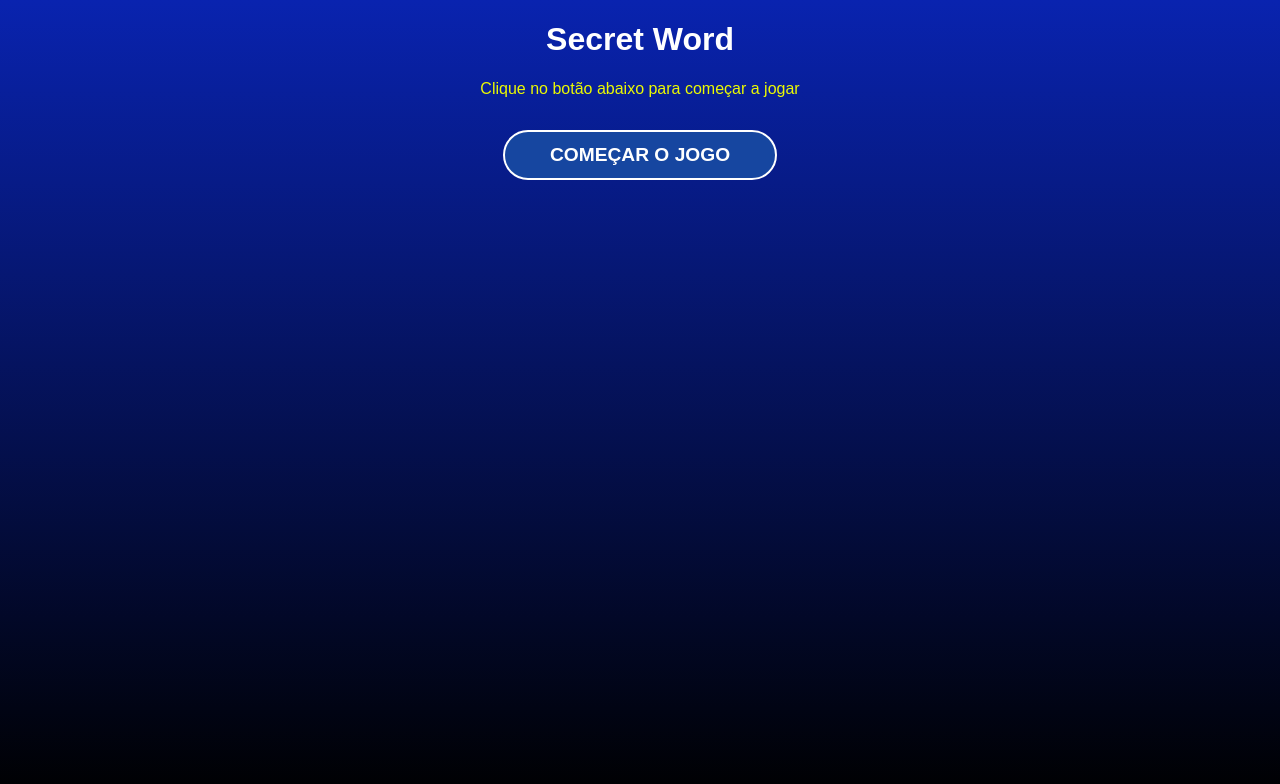
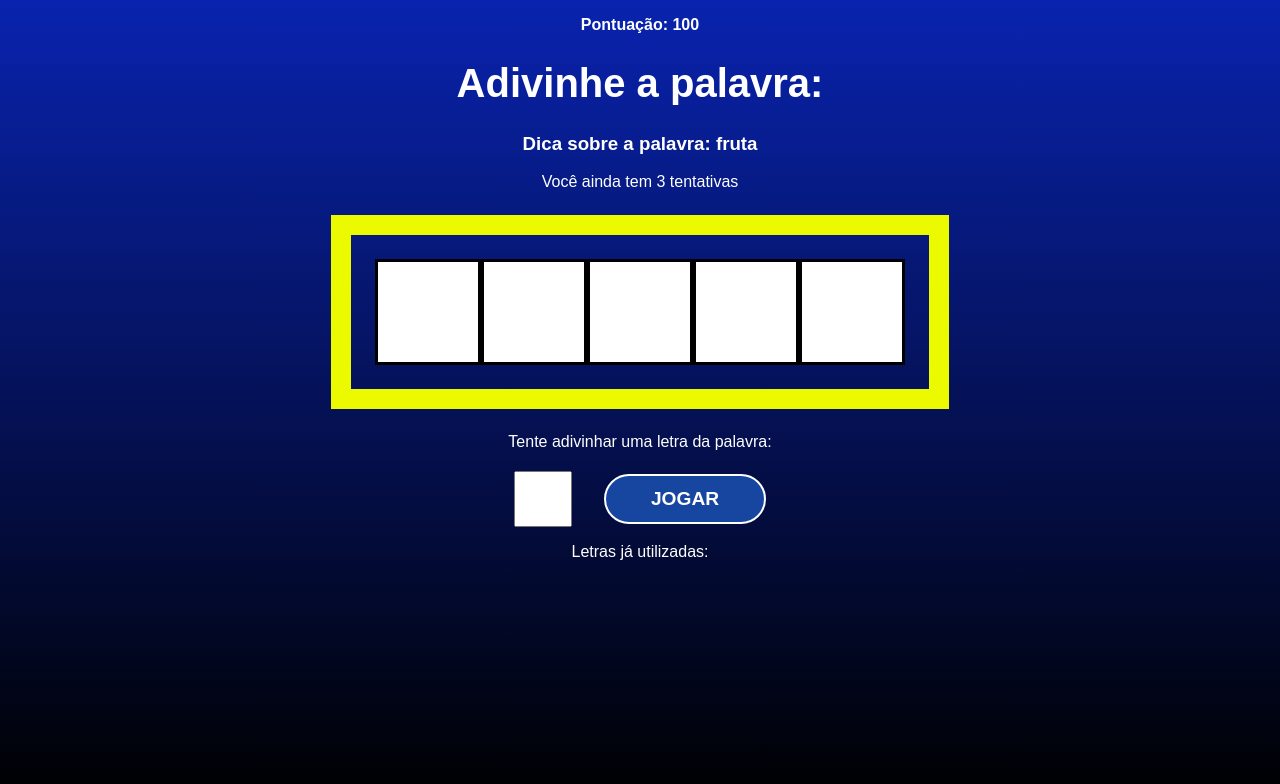
Before and after one commit to Wilian-Pereira-W/project-secret-word, a React (Create React App) app: page / in a window 1280 px wide. Shown: the top 784 px of the page. Built offline with nearby package versions, Linux system fonts and the light colour scheme.

Commit message:
feat: adicionando score

```diff
--- a/src/App.js
+++ b/src/App.js
@@ -34,20 +34,21 @@
       clearLetterState();
       setGameStage(stages[2].name);
     }
-  }, [guesses])
+  }, [guesses]);
 
-  const pickWordAndCategory = () => {
+  const pickWordAndCategory = useCallback(() => {
     const categories = Object.keys(words);
     const category = categories[Math.floor(Math.random() * Object.keys(categories).length)]
 
     const word = words[category][Math.floor(Math.random() * words[category].length)];
 
     return {word, category};
-  }
+  }, [words]);
 
+  const startGame = useCallback(() => {
+    const { word, category } = pickWordAndCategory();
 
-  const startGame = () => {
-    const { word, category } = pickWordAndCategory();
+    clearLetterState();
 
     let wordLetters = word.split("");
     wordLetters = wordLetters.map((l) => l.toLowerCase());
@@ -56,7 +57,19 @@
     setLetters(wordLetters)
 
     setGameStage(stages[1].name);
-  }
+  }, [pickWordAndCategory]);
+
+  useEffect(() => {
+
+    const uniqueLetters = [...new Set(letters)]
+
+    if(guessedLetters.length === uniqueLetters.length) {
+      setScore((actualScore) => actualScore += 100);
+
+      startGame();
+    }
+
+  }, [guessedLetters, letters, startGame]);
 
   const verifyLetter = (letter) => {
     // setGameStage(stages[2].name);
```
